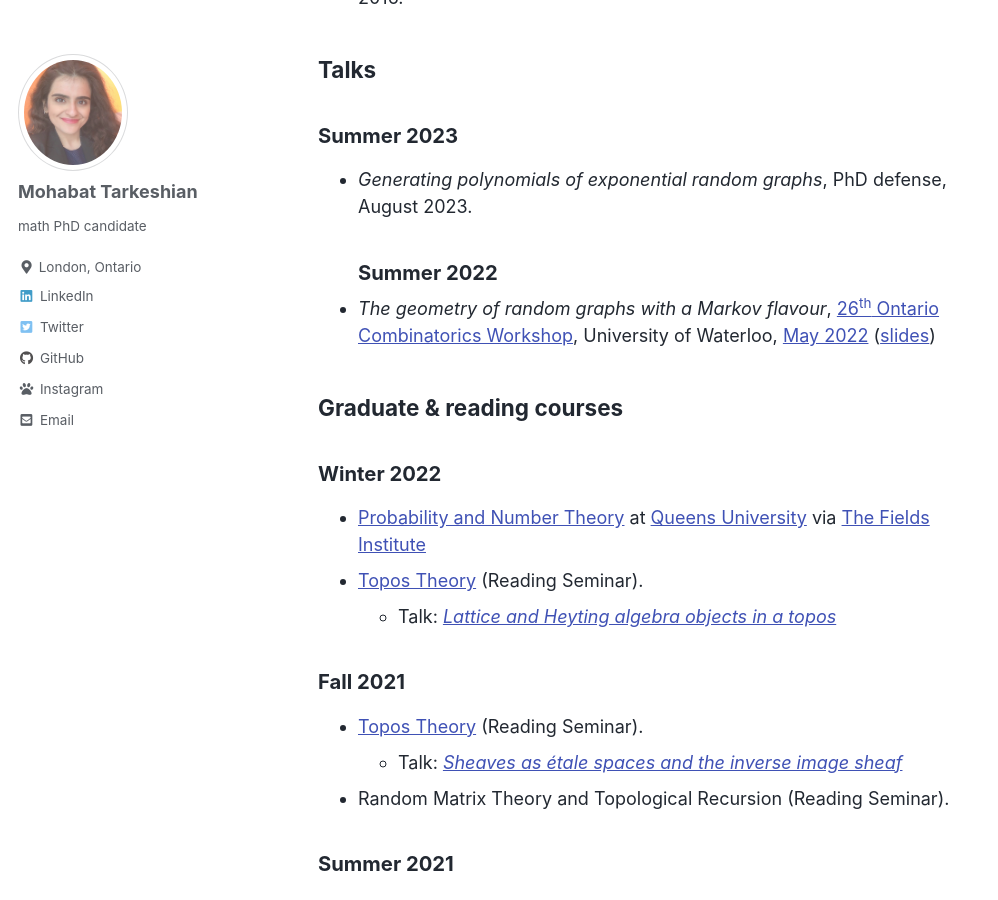
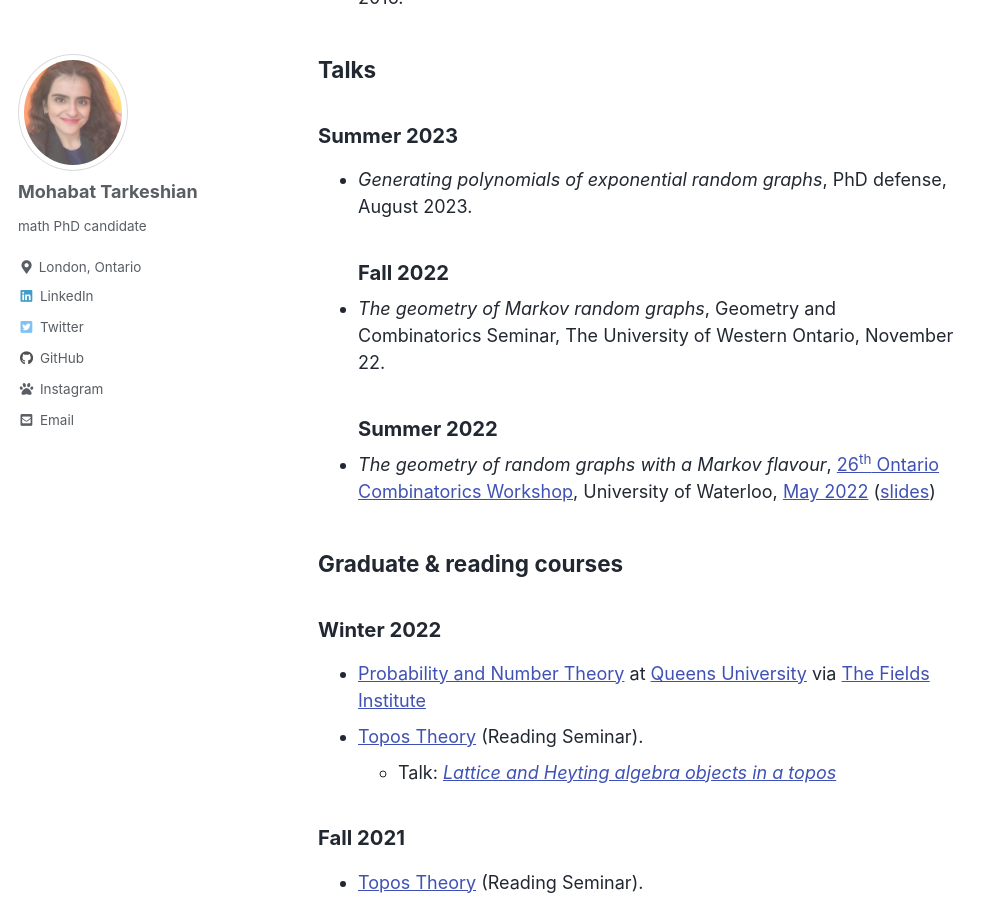
Before and after one commit to mohabatt/mohabatt.github.io, a Jekyll site: the page built from research.md, in a window 1280 px wide and 900 px high, scrolled down 1008 px. Shown: the whole window, without its empty margins (0-998 px from the left). Built offline with Jekyll 4.4.1, drawn with Linux system fonts in a browser that asks for light colours; cached includes are drawn as plain includes.

Commit message:
Update research.md

```diff
--- a/research.md
+++ b/research.md
@@ -15,6 +15,8 @@ I'm currently thinking about [exponential random graph models](https://en.wikipe
 ## Talks
 ### Summer 2023
 - *Generating polynomials of exponential random graphs*, PhD defense, August 2023.
+### Fall 2022
+- *The geometry of Markov random graphs*, Geometry and Combinatorics Seminar, The University of Western Ontario, November 22.
 ### Summer 2022
 - *The geometry of random graphs with a Markov flavour*, [26<sup>th</sup> Ontario Combinatorics Workshop](http://www.fields.utoronto.ca/activities/21-22/combinatorics), University of Waterloo, [May 2022](/files/OCW-picture.jpg) ([slides](/files/OCW-slides.pdf))
 
```
